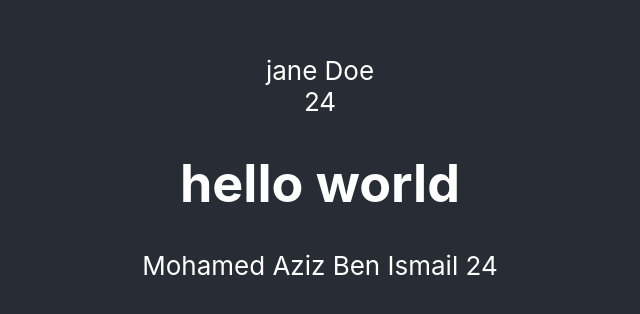
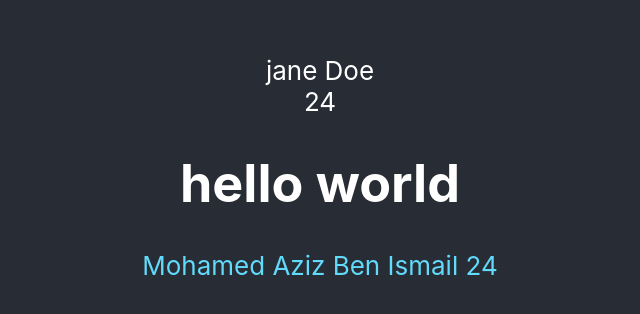
Before and after one commit to school3click/ReactApp3click, a React (Create React App) app: page / in a window 1280 px wide. Shown: the part 232-546 px from the top of the page, without its empty margins (320-960 px from the left). Built offline with nearby package versions, Linux system fonts and the light colour scheme.

Commit message:
style css

```diff
--- a/src/App.js
+++ b/src/App.js
@@ -1,4 +1,3 @@
-import logo from './logo.svg';
 import './App.css';
 
 function App() {
@@ -16,6 +15,8 @@ function App() {
     age : 24,
   }
 
+  //
+
   return (
     // HTML pro
     <div className="App">
@@ -28,7 +29,11 @@ function App() {
         {element}
 
       {/* object */}
-      {etudiant.nom} {etudiant.prenom} {etudiant.age}
+      <div className='App-link '>
+         {etudiant.nom} {etudiant.prenom} {etudiant.age}
+      </div>
+
+
 
       </header>
     </div>
```
